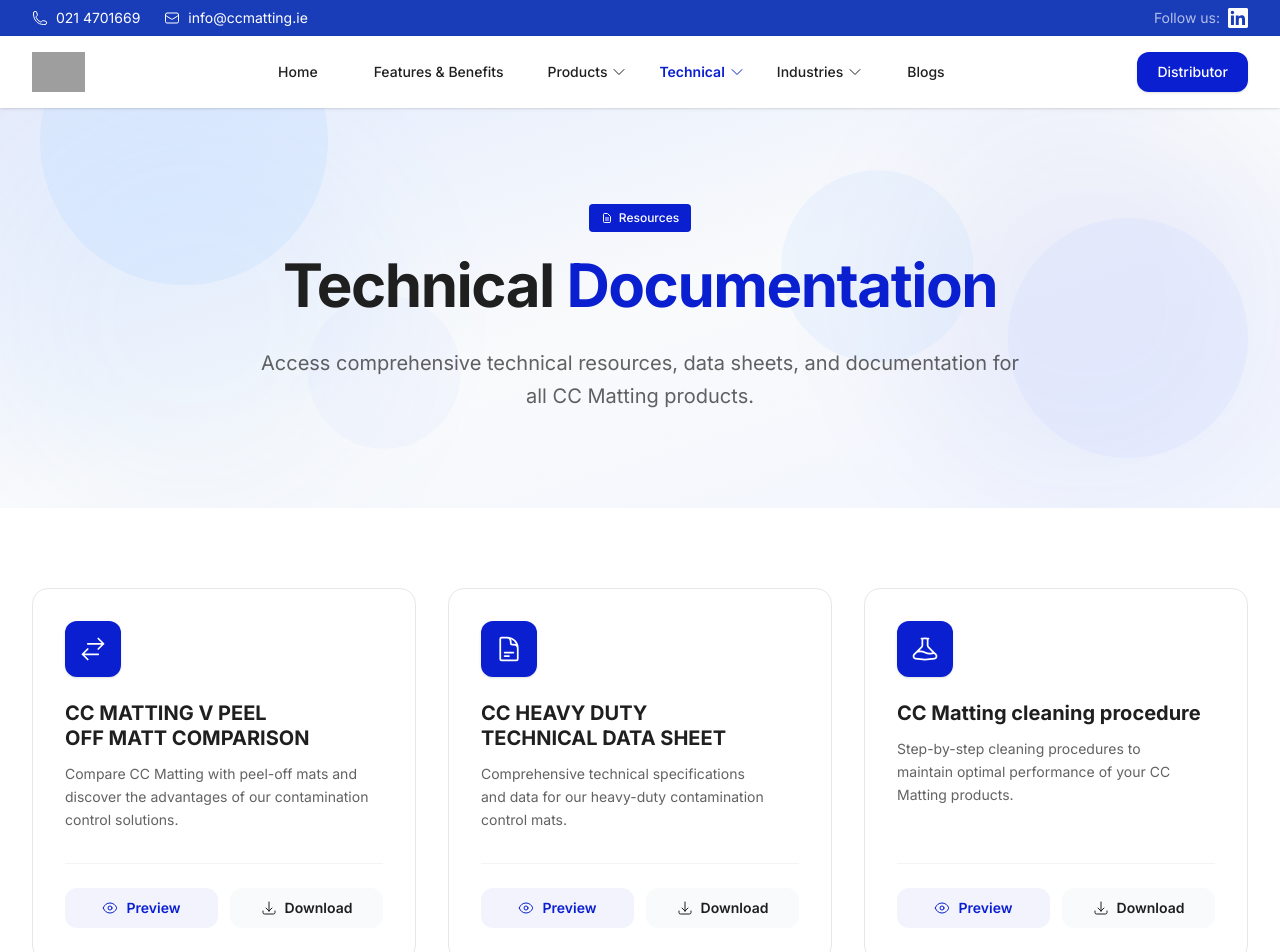
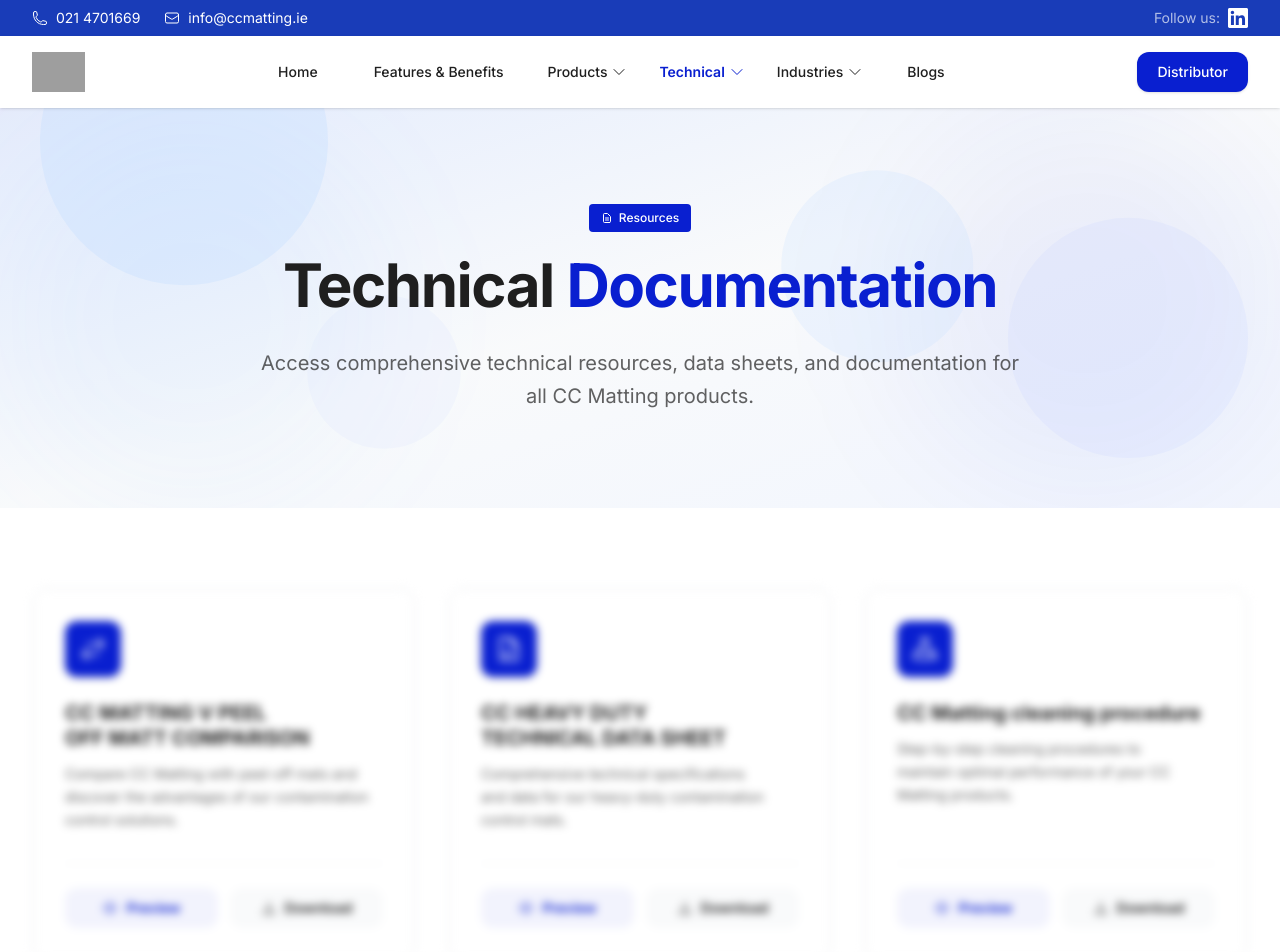
Before and after one commit to Deepanshu-dashore/Prototype, a Next.js app: page /technical in a window 1280 px wide. Shown: the top 952 px of the page. Built offline with nearby package versions, Linux system fonts and the light colour scheme; grey boxes are pictures that could not be loaded.

Commit message:
hover blue animation add in technical content

```diff
--- a/src/components/technical/TechnicalContent.jsx
+++ b/src/components/technical/TechnicalContent.jsx
@@ -10,6 +10,7 @@
     ArrowDownTrayIcon,
     EyeIcon
 } from "@heroicons/react/24/outline";
+import { useState } from "react";
 
 export default function TechnicalContent() {
     const technicalItems = [
@@ -44,6 +45,8 @@
             description: 'Download our comprehensive product brochure with detailed information about all our solutions.',
         },
     ];
+
+    const [isHovered, setIsHovered] = useState(false);
 
     return (
         <main className="grow">
@@ -139,11 +142,13 @@
                             return (
                                 <motion.div
                                     key={item.name}
+                                    onMouseEnter={()=>{setIsHovered(index)}}
+                                    onMouseLeave={()=>{setIsHovered(null)}}
                                     initial={{ opacity: 0, y: 20 }}
                                     whileInView={{ opacity: 1, y: 0 }}
                                     viewport={{ once: true }}
                                     transition={{ duration: 0.5, delay: index * 0.1 }}
-                                    className="relative overflow-hidden group bg-white border border-gray-200 rounded-2xl p-8 hover:shadow-xl transition-all duration-500 flex flex-col h-full"
+                                    className={`relative hover:scale-110 overflow-hidden group bg-white border border-gray-200 rounded-2xl p-8 hover:shadow-xl transition-all duration-500 flex flex-col h-full ${isHovered === index ? "scale-110" : isHovered !== null && "blur-xs opacity-80"}`}
                                 >
                                     {/* Background Slide Animation */}
                                     <div className="absolute inset-0 bg-linear-to-br from-primary to-indigo-600 translate-y-full group-hover:translate-y-0 transition-transform duration-500 ease-out" />
```
